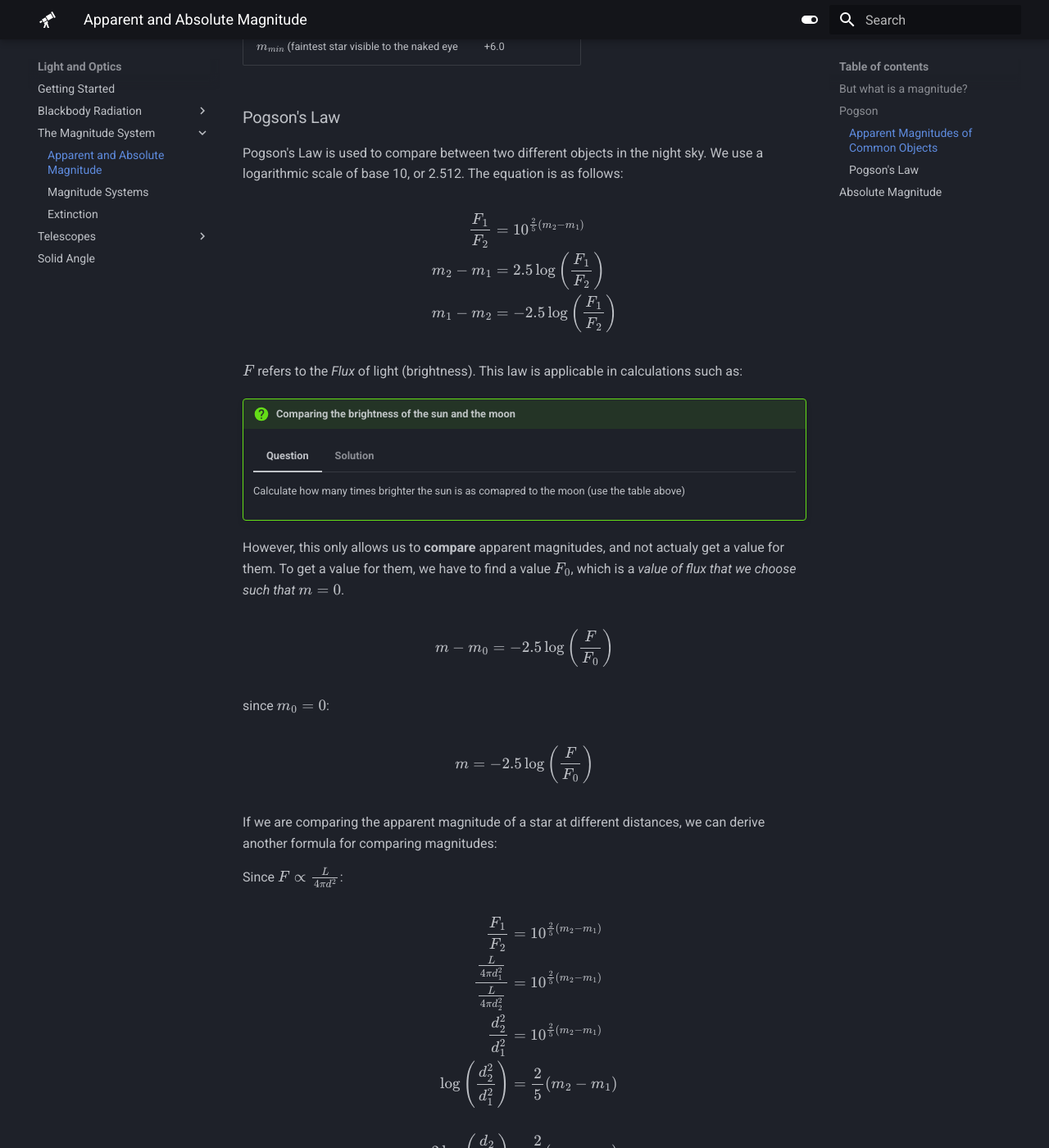
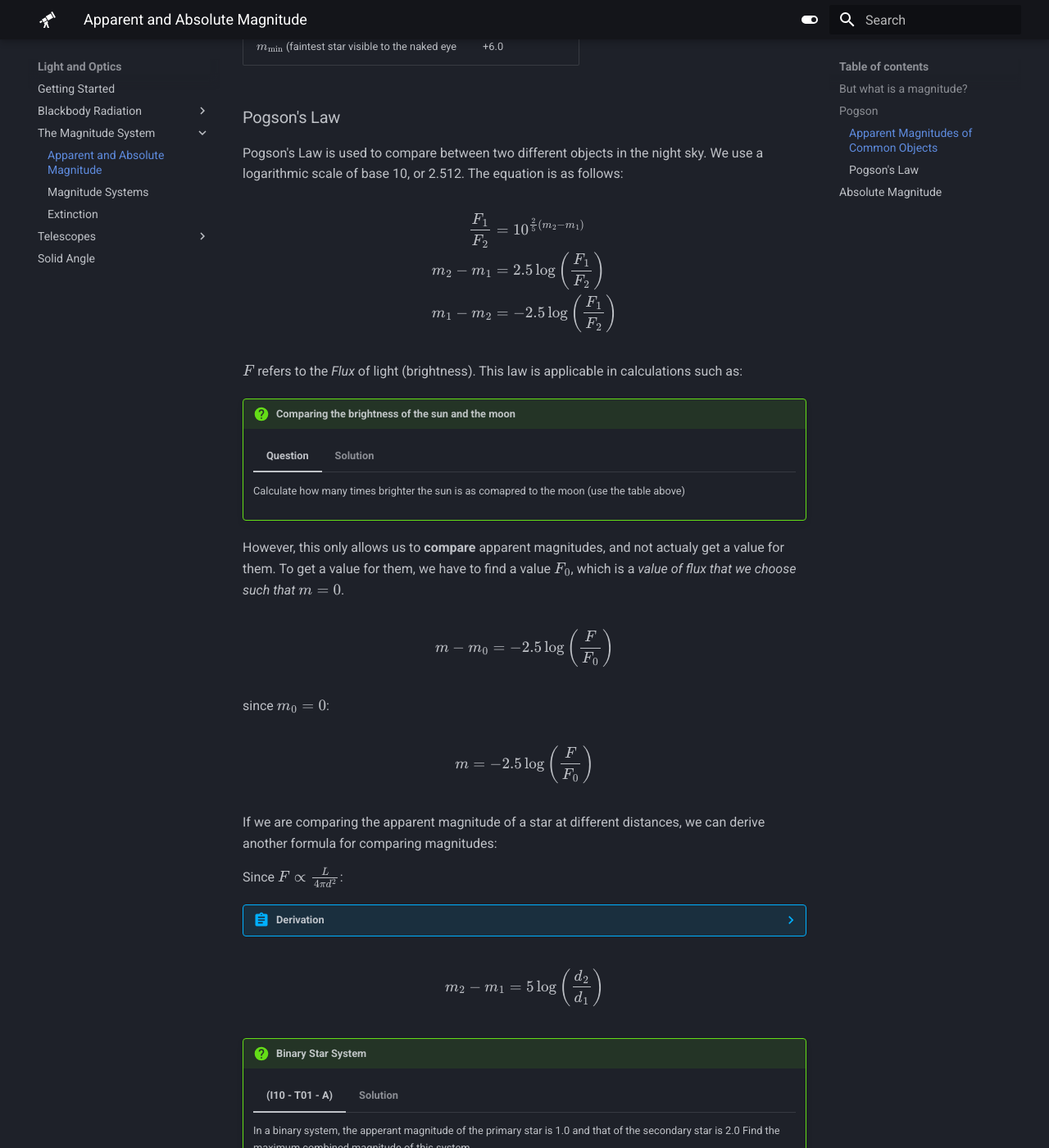
Before and after one commit to nushastro/website, an MkDocs documentation site: the page built from docs/optics/magnitude/apparent_absolute_magnitude.md, in a window 1280 px wide and 1400 px high, scrolled down 1830 px. Shown: the whole window at 82% size. Built offline with MkDocs 1.6.1 and Material for MkDocs 9.7.7, drawn with Linux system fonts in a browser that asks for light colours; some of the changed text lies outside the part shown.

Commit message:
touched up page on magnitude and extinction

```diff
--- a/docs/optics/magnitude/apparent_absolute_magnitude.md
+++ b/docs/optics/magnitude/apparent_absolute_magnitude.md
@@ -35,20 +35,26 @@
 
 Using this method, we have been able to standardize the following variables for easy reference:
 
-| Object                                            | Magnitude         |
-| ------------------------------------------------- | ----------------- |
-| $m_{sun} = m_\bigodot$                            | -26.7 (VERY LOW)  |
-| $m_{moon}$ (when brightest)                       | -12.9 (Quite Low) |
-| $m_{venus}$ (when brightest)                      | -4.9              |
-| $m_{sirius}$ (brightest star)                     | -1.5              |
-| $m_{vega}$ ((ex-)reference point)                 | +0.0              |
-| $m_{min}$ (faintest star visible to the naked eye | +6.0              |
+| Object                                                 | Magnitude         |
+| ------------------------------------------------------ | ----------------- |
+| $m_\text{Sun} = m_\bigodot$                            | -26.7 (VERY LOW)  |
+| $m_\text{Moon}$ (when brightest)                       | -12.9 (Quite Low) |
+| $m_\text{Venus}$ (when brightest)                      | -4.9              |
+| $m_\text{Sirius}$ (brightest star)                     | -1.5              |
+| $m_\text{Vega}$ ((ex-)reference point)                 | +0.0              |
+| $m_\text{min}$ (faintest star visible to the naked eye | +6.0              |
 
 ### Pogson's Law
 
 Pogson's Law is used to compare between two different objects in the night sky. We use a logarithmic scale of base 10, or 2.512. The equation is as follows:
 
-$$\begin{align*}\frac{F_1}{F_2} &= 10^{\frac{2}{5} \left(m_2 - m_1 \right)}\\m_2-m_1 &= 2.5\log\left(\frac{F_1}{F_2}\right) \\ m_1-m_2 &= -2.5\log\left(\frac{F_1}{F_2}\right)\end{align*}$$
+$$
+\begin{align*}
+\frac{F_1}{F_2} &= 10^{\frac{2}{5} \left(m_2 - m_1 \right)}\\
+m_2-m_1 &= 2.5\log\left(\frac{F_1}{F_2}\right)\\
+m_1-m_2 &= -2.5\log\left(\frac{F_1}{F_2}\right)
+\end{align*}
+$$
 
 $F$ refers to the _Flux_ of light (brightness). This law is applicable in calculations such as:
 
@@ -60,7 +66,11 @@
     === "Solution"
         Since we know that the Sun's Apparent Magnitude is -26.7, and the Full Moon's Apparent Magnitude is -12.9, we can apply it to the formula below:
 
-        $$\begin{align*} \frac{F_\bigodot}{F_{moon}} &= 10^{\frac{2}{5} \left(-12.9 - (-26.7) \right)} \\ &= 10^{\frac{2}{5}\left(13.8\right)} \\ &\approx 10^6 = 1 000 000 \end{align*}$$
+        $$\begin{align*}
+        \frac{F_\bigodot}{F_\text{moon}} &= 10^{\frac{2}{5} \left(-12.9 - (-26.7) \right)}\\
+        &= 10^{\frac{2}{5}\left(13.8\right)}\\
+        &\approx 10^6 = 1 000 000
+        \end{align*}$$
 
         By this, we note that the sun is a million times brighter than the moon in the Earth sky.
 
@@ -81,7 +91,13 @@
 
 Since $F \propto \frac{L}{4\pi d^2}$:
 
-$$\begin{align*}\frac{F_1}{F_2} &= 10^{\frac{2}{5} \left(m_2 - m_1 \right)} \\ \frac{\frac{L}{4\pi d_1^2}}{\frac{L}{4\pi d_2^2}} &= 10^{\frac{2}{5} \left(m_2 - m_1 \right)} \\ \frac{d_2^2}{d_1^2} &= 10^{\frac{2}{5} \left(m_2 - m_1 \right)} \\ \log\left(\frac{d_2^2}{d_1^2}\right) &= \frac{2}{5} (m_2-m_1) \\\\ 2\log\left(\frac{d_2}{d_1}\right) &= \frac{2}{5} (m_2-m_1) \\ \therefore m_2 - m_1 &= 5\log\left(\frac{d_2}{d_1}\right) \end{align*}$$
+??? Abstract "Derivation"
+
+    $$\begin{align*}\frac{F_1}{F_2} &= 10^{\frac{2}{5} \left(m_2 - m_1 \right)} \\ \frac{\frac{L}{4\pi d_1^2}}{\frac{L}{4\pi d_2^2}} &= 10^{\frac{2}{5} \left(m_2 - m_1 \right)} \\ \frac{d_2^2}{d_1^2} &= 10^{\frac{2}{5} \left(m_2 - m_1 \right)} \\ \log\left(\frac{d_2^2}{d_1^2}\right) &= \frac{2}{5} (m_2-m_1) \\\\ 2\log\left(\frac{d_2}{d_1}\right) &= \frac{2}{5} (m_2-m_1) \\ \therefore m_2 - m_1 &= 5\log\left(\frac{d_2}{d_1}\right) \end{align*}$$
+
+$$
+m_2 - m_1 = 5\log\left(\frac{d_2}{d_1}\right)
+$$
 
 !!! Question "Binary Star System"
 
@@ -216,7 +232,7 @@
     === "Solution"
 
         $$\begin{align*}
-        M_{new} - M{old} &= -2.5\log\left(\frac{F_{new}}{F_{old}}\right)\\
+        M_{new} - M_{old} &= -2.5\log\left(\frac{F_{new}}{F_{old}}\right)\\
         M_{new} &= M_{old} -2.5\log(10^9)\\
         M_{new} &= -17.5
         \end{align*}$$
```
Also changed, not shown: docs/optics/magnitude/extinction.md (+13 -13 lines), docs/optics/img/cone_of_light_dark.png.
